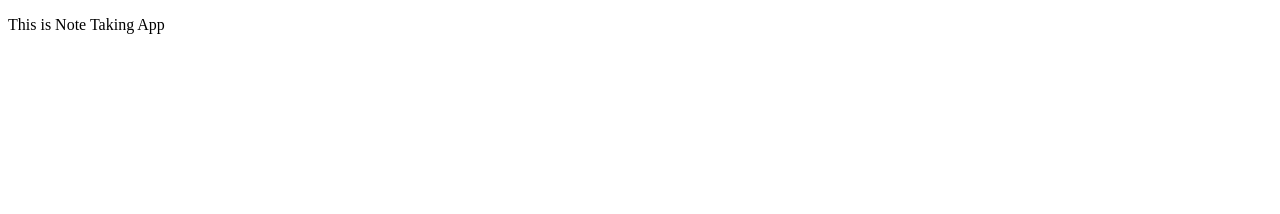
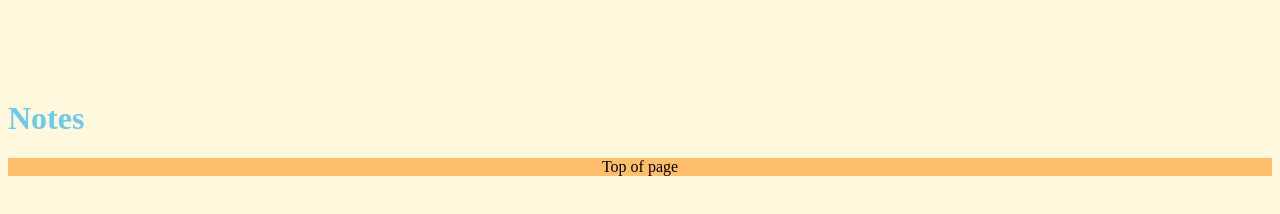
Before and after one commit to reesyyyy/Note-App, a plain HTML site: page index.html in a window 1280 px wide. Shown: the top 214 px of the page. Drawn offline with Linux system fonts and the light colour scheme.

Commit message:
git commit -m "Changes"

```diff
--- a/index.html
+++ b/index.html
@@ -1,10 +1,15 @@
 <!DOCTYPE html>
+<html lang="en">
+
 <head>
-
-<p>This is Note Taking App</p>
-
+    <meta charset="UTF-8">
+    <meta name="viewport" content="width=device-width, initial-scale=1.0">
+    <title>Our Note Taking App</title>
+    <link rel="stylesheet" href="notesstyle.css" />
 </head>
 <body>
+    <h1>Notes</h1>
+    <header>Top of page</header>
 
 </body>
 </html>
--- a/notesstyle.css
+++ b/notesstyle.css
@@ -0,0 +1,16 @@
+body {
+    background-color:cornsilk
+}
+
+h1 {
+    color: rgb(107, 203, 235);
+    margin-top: 100px;
+}
+
+header {
+    clear: both;
+    text-align: center;
+    background-color: rgb(255, 190, 106);
+    margin-bottom: 200%;
+
+}
```
